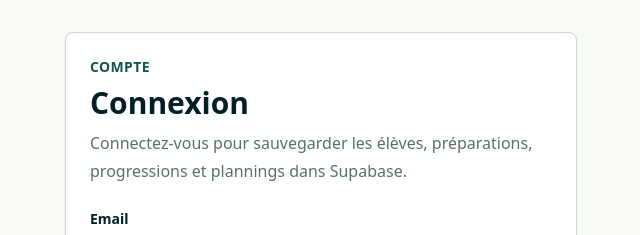
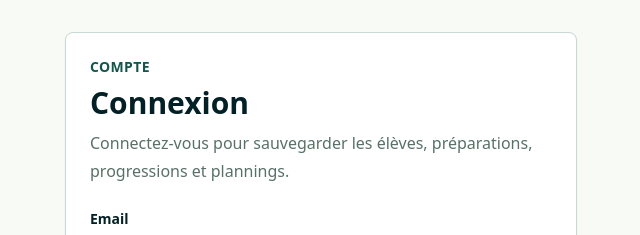
Before and after one commit to Ghost0fMars/SageApp, a Next.js app: page /auth in a window 1280 px wide. Shown: the top 235 px of the page, without its empty margins (319-959 px from the left). Built offline with nearby package versions, Linux system fonts and the light colour scheme; no server answers.

Commit message:
Correction de la page d'authentification.

```diff
--- a/app/auth/page.tsx
+++ b/app/auth/page.tsx
@@ -141,7 +141,7 @@ export default function AuthPage() {
           {mode === "connexion" ? "Connexion" : "Créer un compte"}
         </h1>
         <p className="mt-2 leading-7 text-slate-700">
-          Connectez-vous pour sauvegarder les élèves, préparations, progressions et plannings dans Supabase.
+          Connectez-vous pour sauvegarder les élèves, préparations, progressions et plannings.
         </p>
 
         {!supabaseConfigured && (
```
